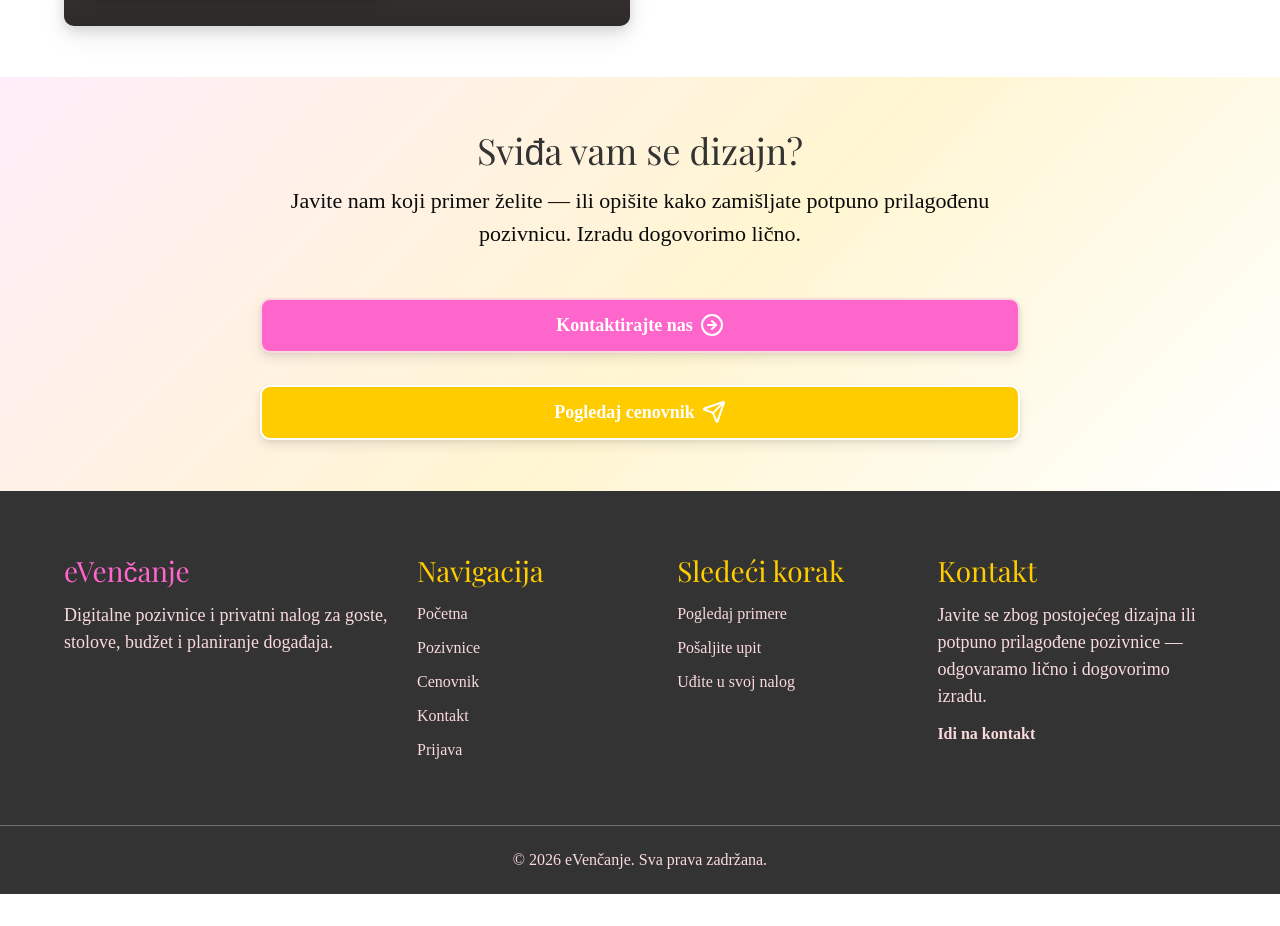
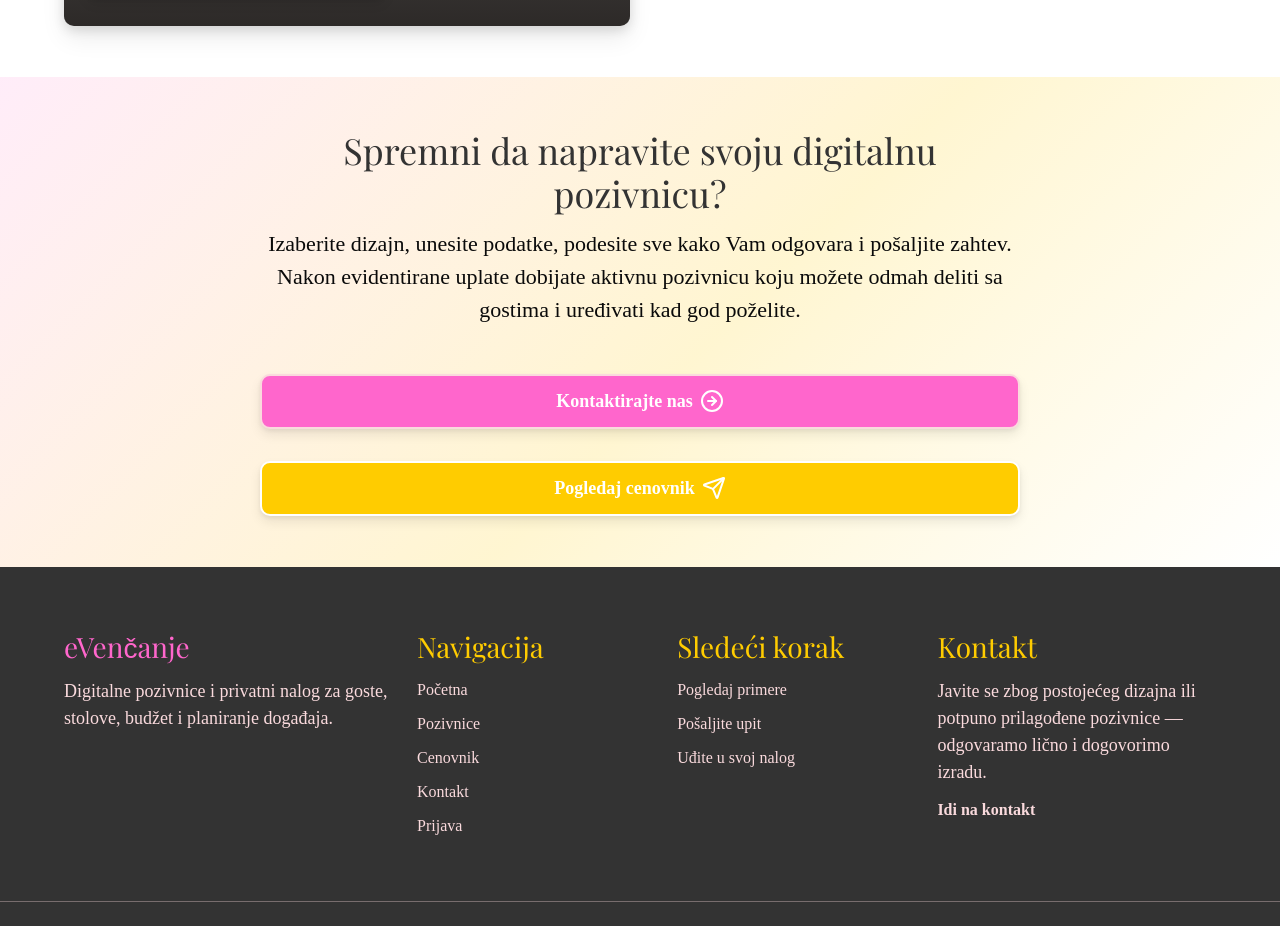
Before and after one commit to sajtpozivnice-hash/pozivnice-main, a Next.js app in the folder vencanja-main/: page /pozivnice in a window 1280 px wide. Shown: the part 2266-3192 px from the top of the page. Before the commit the page ends 3160 px from the top, so only its background shows below. Built offline with nearby package versions, Linux system fonts and the light colour scheme; no server answers; grey boxes are pictures that could not be loaded; a web font is replaced by a local one.

Commit message:
text adjusted

```diff
--- a/vencanja-main/app/pozivnice/page.tsx
+++ b/vencanja-main/app/pozivnice/page.tsx
@@ -13,8 +13,8 @@ const Pozivnice = () => {
       <PozivniceHeader />
       <PozivniceContent />
       <Cta
-        title="Sviđa vam se dizajn?"
-        description="Javite nam koji primer želite — ili opišite kako zamišljate potpuno prilagođenu pozivnicu. Izradu dogovorimo lično."
+        title="Spremni da napravite svoju digitalnu pozivnicu?"
+        description="Izaberite dizajn, unesite podatke, podesite sve kako Vam odgovara i pošaljite zahtev. Nakon evidentirane uplate dobijate aktivnu pozivnicu koju možete odmah deliti sa gostima i uređivati kad god poželite."
         primaryLabel="Kontaktirajte nas"
         primaryHref="/kontakt"
         secondaryLabel="Pogledaj cenovnik"
--- a/vencanja-main/components/cta/Cta.tsx
+++ b/vencanja-main/components/cta/Cta.tsx
@@ -19,7 +19,7 @@ type CtaProps = {
 };
 
 const Cta = ({
-  title = "Spremni da napravite svoju digitalnu pozivnicu??",
+  title = "Spremni da napravite svoju digitalnu pozivnicu?",
   description = "Izaberite dizajn, unesite podatke, podesite sve kako Vam odgovara i pošaljite zahtev. Nakon evidentirane uplate dobijate aktivnu pozivnicu koju možete odmah deliti sa gostima i uređivati kad god poželite.",
   primaryLabel = "Izaberite pozivnicu",
   primaryHref = "/pozivnice",
```
